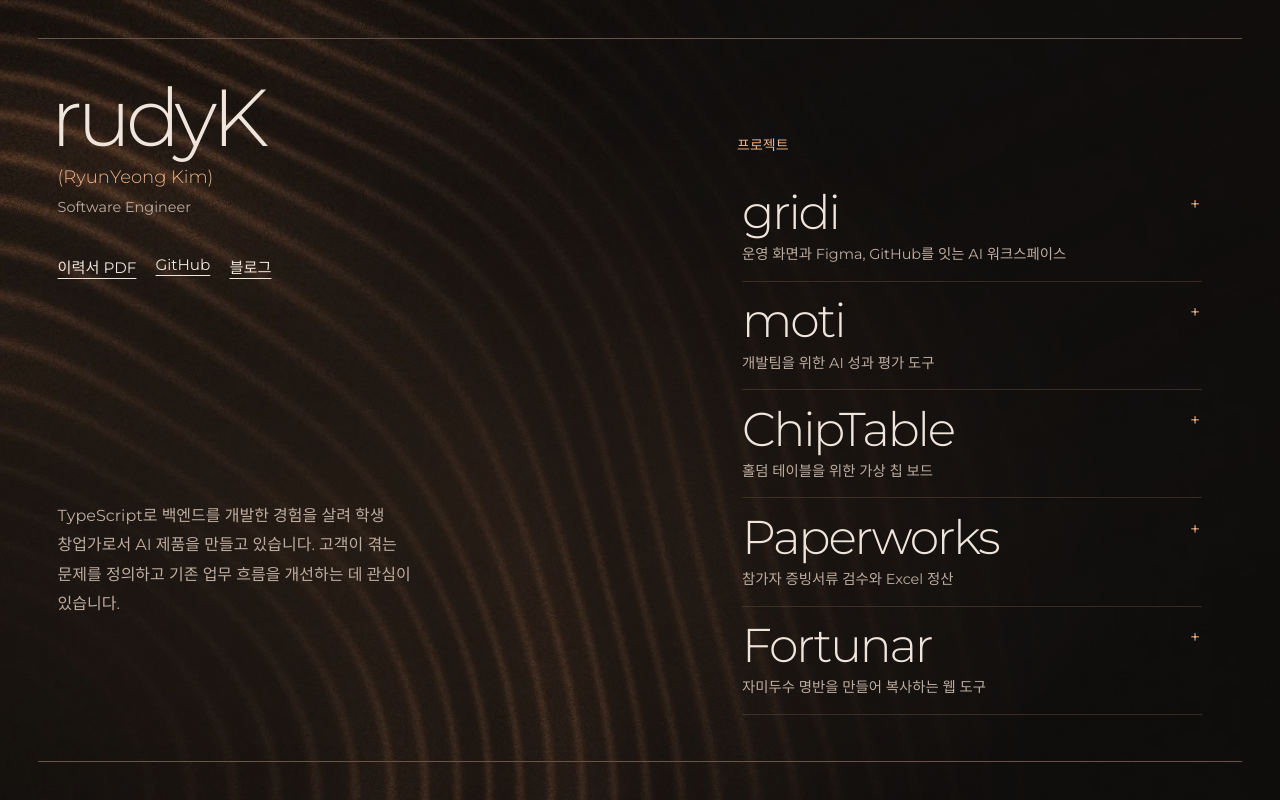
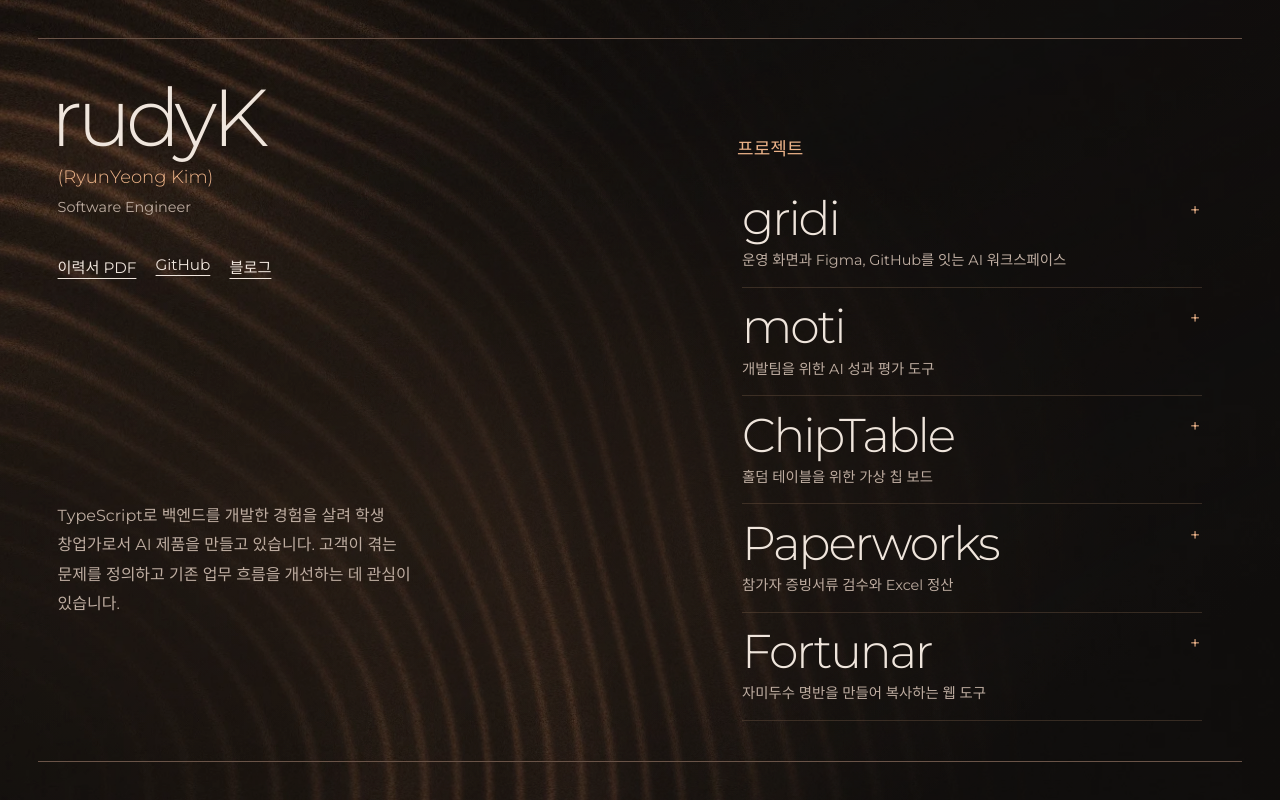
Before and after one commit to rycando/portfolio, a plain HTML site: page index.html in a window 1280 px wide. Drawn offline with Linux system fonts and the light colour scheme; a web font is replaced by a local one.

Commit message:
Increase project section heading by four pixels

```diff
--- a/styles.css
+++ b/styles.css
@@ -131,7 +131,7 @@ nav { margin-top: 2.4rem; display: flex; flex-wrap: wrap; gap: 1.2rem; font-size
   ::-webkit-scrollbar-thumb { background: #937460; border-radius: 0; }
 }
 
-h2 { color: var(--accent); font-weight: 500; font-size: .875rem; margin: 0 0 1rem; }
+h2 { color: var(--accent); font-weight: 500; font-size: 1.125rem; margin: 0 0 1rem; }
 .project { border-bottom: 1px solid #72584566; scroll-margin: 1rem; }
 summary { position: relative; display: block; padding: .9rem 1.8rem .95rem 0; cursor: pointer; }
 summary::-webkit-details-marker { display: none; }
```
